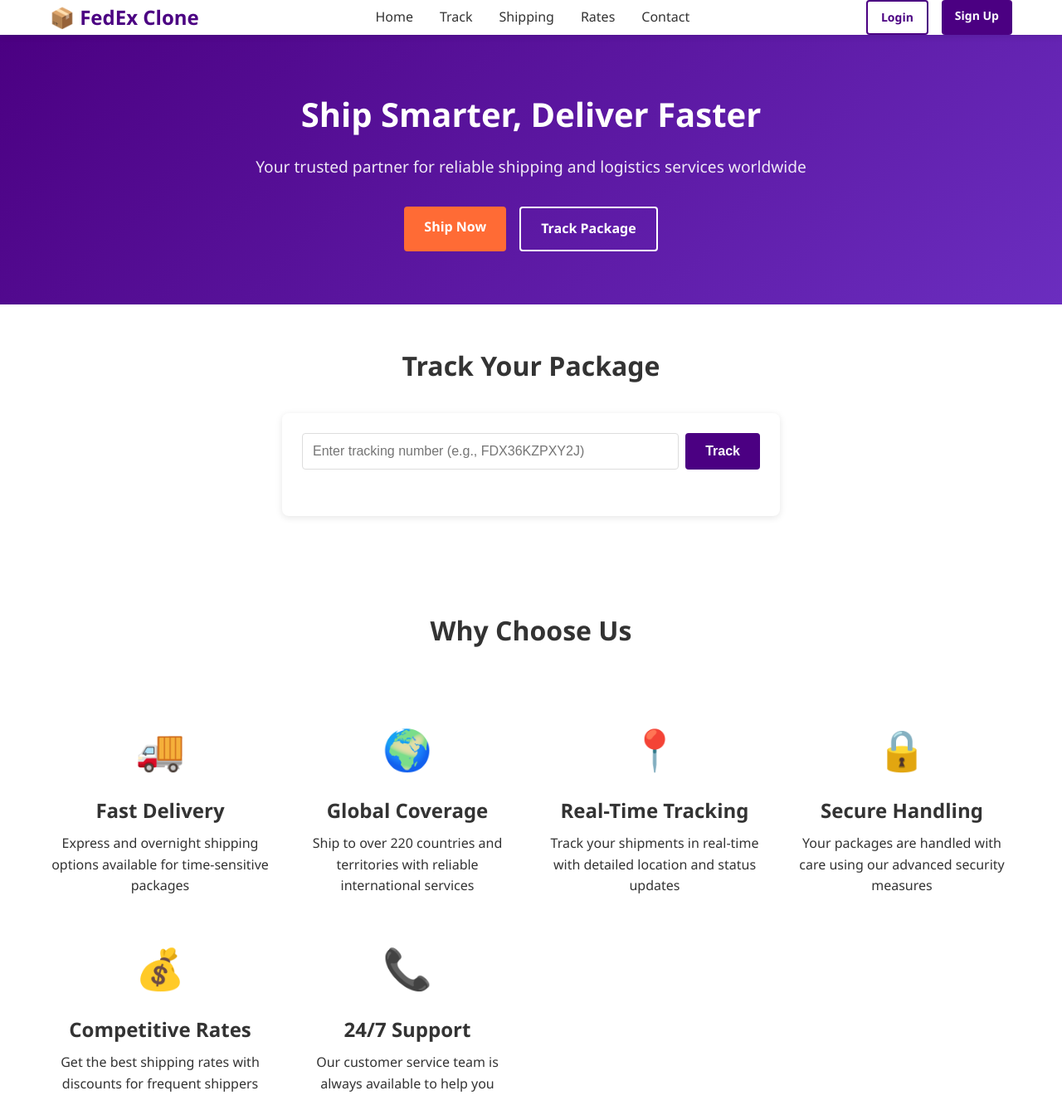
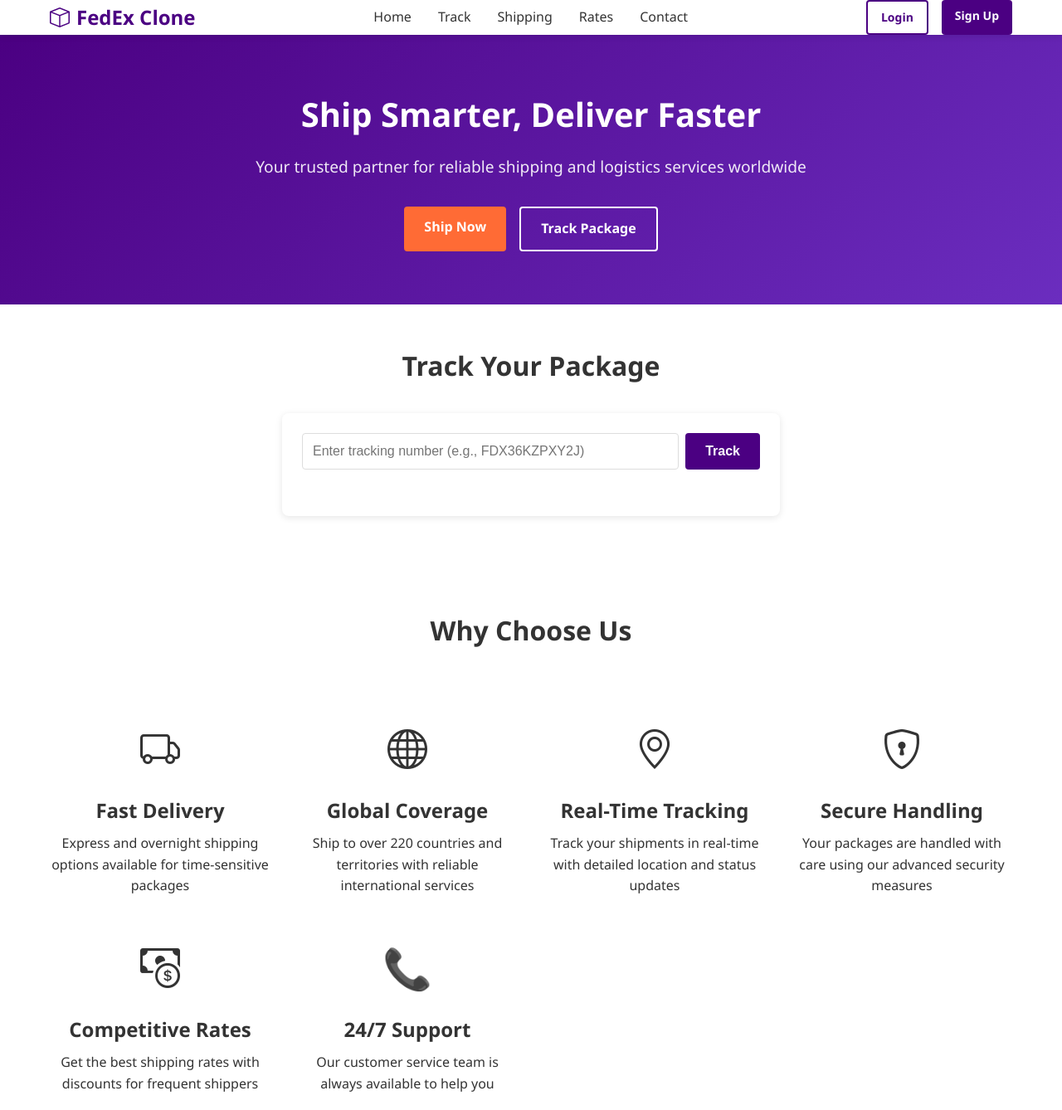
Before and after one commit to tlord101/fedex, a website: page index.html in a window 1280 px wide. Shown: the top 1338 px of the page at 83% size. Drawn offline with nearby package versions, Linux system fonts and the light colour scheme; no server answers.

Commit message:
Add Bootstrap Icons CDN to all pages - replace emojis with professional icons

```diff
--- a/index.html
+++ b/index.html
@@ -4,6 +4,7 @@
     <meta charset="UTF-8">
     <meta name="viewport" content="width=device-width, initial-scale=1.0">
     <title>FedEx Clone - Shipping & Logistics Platform</title>
+    <link rel="stylesheet" href="https://cdn.jsdelivr.net/npm/bootstrap-icons@1.11.0/font/bootstrap-icons.css">
     <link rel="stylesheet" href="assets/css/styles.css">
     <!-- Firebase -->
     <script src="https://www.gstatic.com/firebasejs/9.22.0/firebase-app.js"></script>
@@ -17,7 +18,7 @@
     <header>
         <nav class="container">
             <div class="logo">
-                📦 FedEx Clone
+                <i class="bi bi-box"></i> FedEx Clone
             </div>
             <ul class="nav-links">
                 <li><a href="#home">Home</a></li>
@@ -72,27 +73,27 @@
                 <h2 style="text-align: center; margin-bottom: 3rem;">Why Choose Us</h2>
                 <div class="features">
                     <div class="feature">
-                        <div class="feature-icon">🚚</div>
+                        <div class="feature-icon"><i class="bi bi-truck"></i></div>
                         <h3>Fast Delivery</h3>
                         <p>Express and overnight shipping options available for time-sensitive packages</p>
                     </div>
                     <div class="feature">
-                        <div class="feature-icon">🌍</div>
+                        <div class="feature-icon"><i class="bi bi-globe"></i></div>
                         <h3>Global Coverage</h3>
                         <p>Ship to over 220 countries and territories with reliable international services</p>
                     </div>
                     <div class="feature">
-                        <div class="feature-icon">📍</div>
+                        <div class="feature-icon"><i class="bi bi-geo-alt"></i></div>
                         <h3>Real-Time Tracking</h3>
                         <p>Track your shipments in real-time with detailed location and status updates</p>
                     </div>
                     <div class="feature">
-                        <div class="feature-icon">🔒</div>
+                        <div class="feature-icon"><i class="bi bi-shield-lock"></i></div>
                         <h3>Secure Handling</h3>
                         <p>Your packages are handled with care using our advanced security measures</p>
                     </div>
                     <div class="feature">
-                        <div class="feature-icon">💰</div>
+                        <div class="feature-icon"><i class="bi bi-cash-coin"></i></div>
                         <h3>Competitive Rates</h3>
                         <p>Get the best shipping rates with discounts for frequent shippers</p>
                     </div>
--- a/package.json
+++ b/package.json
@@ -27,6 +27,7 @@
   },
   "devDependencies": {
     "firebase-tools": "^12.0.0",
+    "http-server": "^14.1.1",
     "netlify-cli": "^16.0.0"
   },
   "engines": {
```
Also changed, not shown: pages/admin-dashboard.html (+1 -0 lines), pages/api-documentation.html (+1 -0 lines), pages/dashboard.html (+1 -0 lines), pages/driver-dashboard.html (+1 -0 lines), pages/driver-register.html (+1 -0 lines), pages/forgot-password.html (+1 -0 lines), pages/international-shipping.html (+1 -0 lines), pages/login.html (+1 -0 lines), pages/ship.html (+1 -0 lines), pages/signup.html (+1 -0 lines), pages/tracking.html (+1 -0 lines), 1 other file.
